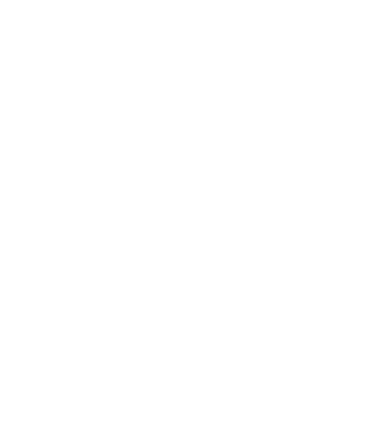
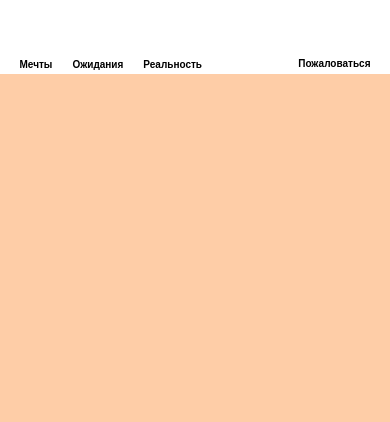
Before and after one commit to maksim-danil/weekend_competition, a plain HTML site: page index.html in a window 390 px wide. Shown: the top 422 px of the page. Drawn offline with Linux system fonts and the light colour scheme.

Commit message:
Сделан header и footer, без адаптива

```diff
--- /dev/null
+++ b/blocks/body/__conteiner/body__conteiner.css
@@ -0,0 +1,3 @@
+.body__conteiner {
+    margin: 0 auto;
+}
--- /dev/null
+++ b/blocks/body/body.css
@@ -0,0 +1,3 @@
+.body.css {
+    max-width: 1440px;
+}
--- /dev/null
+++ b/blocks/footer/__copyright/footer__copyright.css
@@ -0,0 +1,6 @@
+.footer__copyright {
+    margin: 0;
+    font-size: 38px;
+    line-height: 96px;
+    font-weight: bold;
+}
--- /dev/null
+++ b/blocks/footer/footer.css
@@ -0,0 +1,8 @@
+.footer {
+    background-color: #fecda7;
+    height: 797px;
+    display: flex;
+    justify-content: center;
+    align-items: center;
+    font-family: Arial, Helvetica, sans-serif;
+}
--- /dev/null
+++ b/blocks/header/__column-link/header__column-link.css
@@ -0,0 +1,22 @@
+.header__column-link {
+    text-decoration: none;
+    color: black;
+    font-size: 14px;
+    line-height: 23px;
+    font-weight: bold;
+    padding-right: 41px;
+    transition: opacity 0.3s ease-in-out;
+}
+
+.header__column-link:hover {
+    opacity: 0.2;
+}
+
+@media screen and (max-width: 767px) {
+    .header__column-link {
+        font-size: 10px;
+        line-height: 18px;
+        font-weight: bold;
+        padding-right: 20px;
+    }
+}
--- /dev/null
+++ b/blocks/header/__column-links/header__column-links.css
@@ -0,0 +1,3 @@
+.header__column-links {
+    display: flex;
+}
--- /dev/null
+++ b/blocks/header/__link/header__link.css
@@ -0,0 +1,20 @@
+.header__link {
+    text-decoration: none;
+    color: black;
+    font-size: 14px;
+    line-height: 23px;
+    font-weight: bold;
+    transition: opacity 0.3s ease-in-out;
+}
+
+.header__link:hover {
+    opacity: 0.2;
+}
+
+@media screen and (max-width: 767px) {
+    .header__link {
+        font-size: 10px;
+        line-height: 18px;
+        font-weight: bold;
+    }
+}
--- /dev/null
+++ b/blocks/header/__links-list/header__links-list.css
@@ -0,0 +1,6 @@
+.header__links-list {
+    margin: 0;
+    padding: 0;
+    list-style: none;
+    display: flex;
+}
--- /dev/null
+++ b/blocks/header/header.css
@@ -0,0 +1,14 @@
+.header {
+    max-width: 1284px;
+    padding-top: 54px;
+    display: flex;
+    justify-content: space-between;
+    align-items: center;
+    font-family: Arial, Helvetica, sans-serif;
+}
+
+@media screen and (max-width: 1439px) {
+    .header {
+        max-width: 90%;
+    }
+}
--- a/index.html
+++ b/index.html
@@ -8,7 +8,19 @@
     <link rel="stylesheet" href="./pages/index.css">
     <title>Document</title>
 </head>
-<body>
-
+<body class="body ">
+    <header class="header body__conteiner">
+        <nav class="header__column-links">
+            <ul class="header__links-list">
+              <li><a href="#" class="header__column-link" target="_blank">Мечты</a></li>
+              <li><a href="#" class="header__column-link" target="_blank">Ожидания</a></li>
+              <li><a href="#" class="header__column-link" target="_blank">Реальность</a></li>
+            </ul>
+        </nav>
+        <a href="#" class="header__link" target="_blank">Пожаловаться</a>
+    </header>
+    <footer class="footer">
+        <p class="footer__copyright">&copy; 2020</p>
+    </footer>
 </body>
 </html>
--- a/pages/index.css
+++ b/pages/index.css
@@ -1 +1,13 @@
 @import url(../vendor/normalize.css);
+
+@import url(../blocks/body/body.css);
+@import url(../blocks/body/__conteiner/body__conteiner.css);
+
+@import url(../blocks/header/header.css);
+@import url(../blocks/header/__column-link/header__column-link.css);
+@import url(../blocks/header/__column-links/header__column-links.css);
+@import url(../blocks/header/__links-list/header__links-list.css);
+@import url(../blocks/header/__link/header__link.css);
+
+@import url(../blocks/footer/footer.css);
+@import url(../blocks/footer/__copyright/footer__copyright.css);
```
Also changed, not shown: 1 other file.
